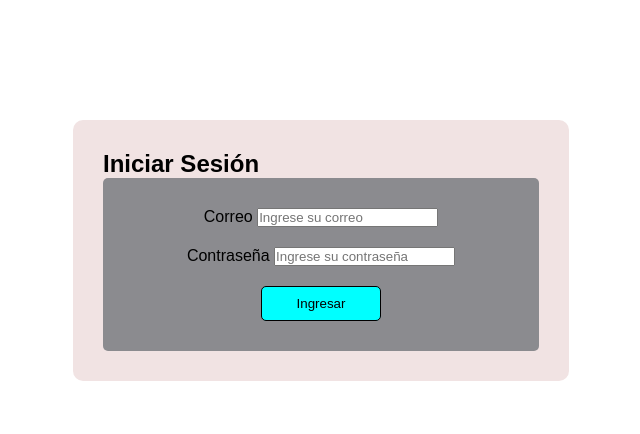
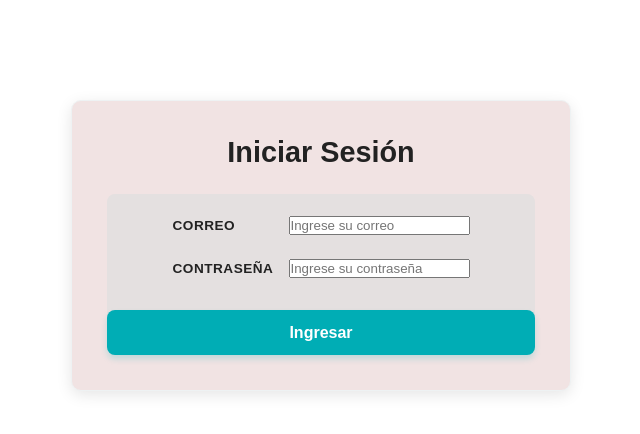
Before and after one commit to FelipeValencia-Dev90/Inventario-Mafe, a Flask app: page /login in a window 1280 px wide. Shown: the top 434 px of the page, without its empty margins (319-959 px from the left). Run offline with Flask 3, Linux system fonts and the light colour scheme; parts of the project's set-up code (start-up, migrations or seed data) failed here and were passed over.

Commit message:
ajustes de diseño login

```diff
--- a/static/style.css
+++ b/static/style.css
@@ -114,7 +114,6 @@ main::before {
     border: 1px solid #eef2f3;
 }
 
-
 #formulario_producto .contenedor-inputs {
     display: flex;
     flex-wrap: wrap;
@@ -126,7 +125,6 @@ main::before {
 #formulario_producto .Registro {
     display: flex;
     flex-direction: column;
-
     flex: 1 1 calc(18% - 20px);
     min-width: 200px;
     text-align: left;
@@ -156,7 +154,6 @@ main::before {
     box-sizing: border-box;
 }
 
-/* Inputs de texto y número específicos */
 #formulario_producto input[type="text"],
 #formulario_producto input[type="number"] {
     padding: 10px 14px;
@@ -773,48 +770,105 @@ footer{
 }
 
 section#login{
-    width: 40%;
-    margin: auto;
-    margin-top: 100px;
+    width: 100%;
+    margin: 80px auto;
+    max-width: 500px;
     background-color: rgb(241, 227, 227);
-    padding: 30px;
+    padding: 35px;
     border-radius: 10px;
+    box-shadow: 0 4px 15px rgba(0, 0, 0, 0.1);
+    border: 1px solid #eef2f3;
+    text-align: center;
+}
+
+section#login h2 {
+    font-size: 1.8rem;
+    color: #222222;
+    margin-bottom: 25px;
+    font-weight: 700;
 }
 
 #form-login{
     display: flex;
     flex-direction: column;
-    align-items: center;
-    background-color: rgb(139, 139, 143);
-    padding: 30px;
-    border-radius: 5px;
+    justify-content: center;
+    background-color: rgb(228, 224, 224);
+    padding-top:20px;
+    width: 100%;
+    border-radius: 8px;
 }
 
 .grupo-login{
     margin-bottom: 20px;
+    margin-right: 5px;
+    display: flex;
+    justify-content: center;           /* Activamos Flexbox */
+    flex-direction: row;       /* Ponemos Label e Input en la misma fila */
+    align-items: center;       /* Los centra verticalmente entre sí */
+    width: 100%;
+    padding: 2px;
+}
+
+.grupo-login label {
+    margin-right: 10px;
+    font-size: 0.85rem;
+    font-weight: 700;
+    color: #222222;
+    text-transform: uppercase;
+    letter-spacing: 0.5px;
+    width: 25%;
+    text-align: justify;
+}
+
+.entrada-login {
+    padding: 10px 14px;
+    border: 1.5px solid #e0e0e0;
+    border-radius: 8px;
+    font-size: 0.95rem;
+    color: #333333;
+    background-color: #fcfcfc;
+    transition: all 0.3s ease;
+    box-sizing: border-box;
+}
+
+.entrada-login:focus {
+    border-color: #00adb5;
+    background-color: #ffffff;
+    box-shadow: 0 0 0 3px rgba(0, 173, 181, 0.15);
+    outline: none;
 }
 
 .btn-login{
-    background-color: aqua;
-    border: 1px solid black;
-    width: 120px;
-    height: 35px;
-    border-radius: 5px;
+    display: block;
+    width: 100%;
+    height: 45px;
+    margin-top: 10px;
+    background-color: #00adb5;
+    color: #ffffff;
+    border: none;
+    border-radius: 8px;
+    font-size: 1rem;
+    font-weight: 700;
     cursor: pointer;
+    transition: all 0.3s ease;
+    box-shadow: 0 4px 6px rgba(0, 173, 181, 0.2);
 }
 
 .btn-login:hover{
     background-color: rgb(14, 190, 190);
     transform: scale(1.05);
+    box-shadow: 0 6px 12px rgba(0, 173, 181, 0.3);
 }
 
+.btn-login:active {
+    transform: translateY(0);
+}
 
 :root {
     --bg-panel: #222831;
     --texto-panel: #eeeeee;
 }
 
-/* Estilo del botón de apertura (Hamburguesa flotante) */
 .menu-hamburguesa {
     position: fixed;
     top: 20px;
```
Also changed, not shown: 2 other files.
